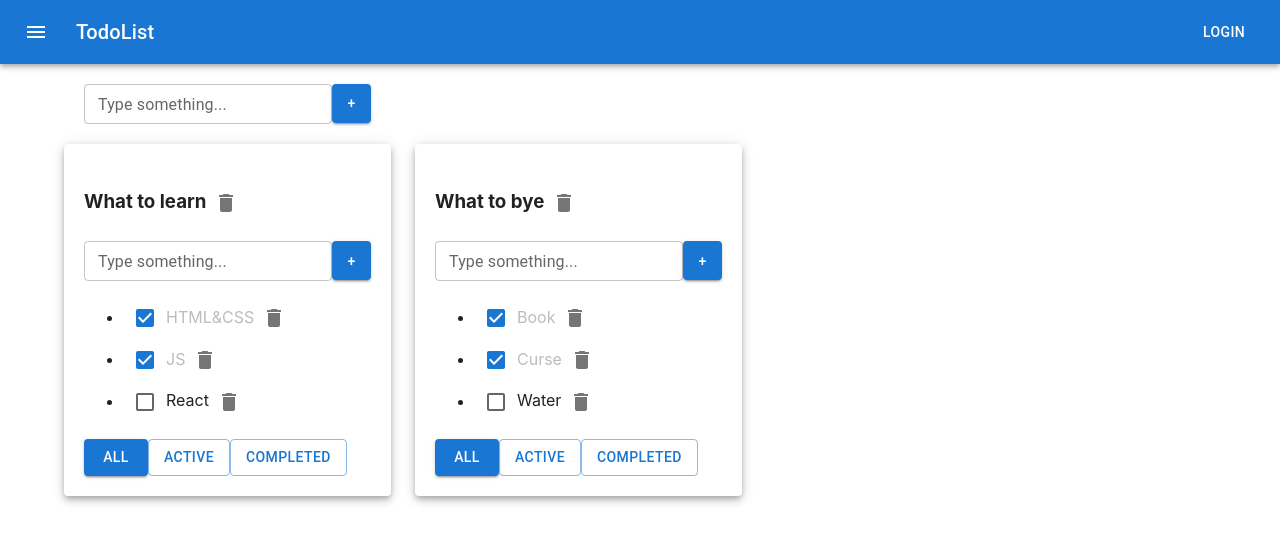
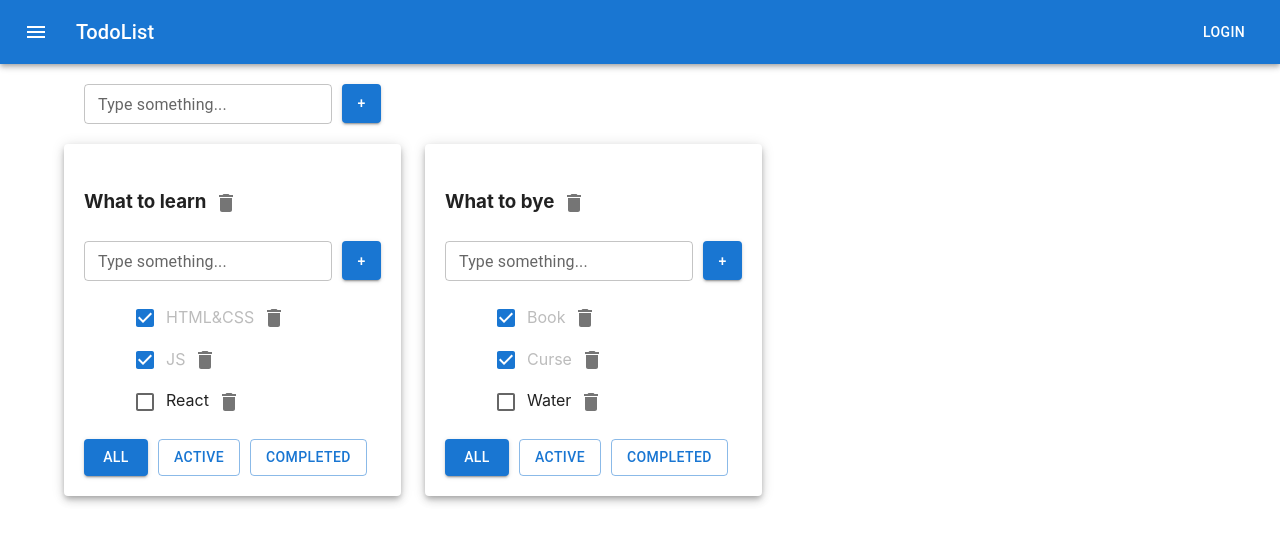
Before and after one commit to KirillDolzhenkov/task-manager-app, a React (Create React App) app: page / in a window 1280 px wide. Shown: the top 542 px of the page. Built offline with nearby package versions, Linux system fonts and the light colour scheme.

Commit message:
modified styles

```diff
--- a/src/App.css
+++ b/src/App.css
@@ -6,3 +6,20 @@
 .App > div {
   margin-right: 50px;
 }*/
+
+
+.input-section > div {
+    margin-right: 10px;
+}
+
+.filter-section button {
+    margin-right: 10px;
+}
+
+.filter-section button:last-child {
+    margin-right: 0;
+}
+
+.tasks-list {
+    list-style-type: none;
+}
--- a/src/TodoList.tsx
+++ b/src/TodoList.tsx
@@ -77,7 +77,7 @@ export const Todolist: React.FC<TodolistPropsType> = (props) => {
 
     const mappedTasks: JSX.Element[] = props.tasks.map(t => {
         return (
-            <li key={t.id}>
+            <li key={t.id} >
 
                 {/*<ButtonComponent
                     name={"X"}
@@ -132,11 +132,11 @@ export const Todolist: React.FC<TodolistPropsType> = (props) => {
 
             <AddItemForm addItem={(title)=>onAddTask(props.id, title)}/>
 
-            <ul>
+            <ul className="tasks-list">
                 {mappedTasks}
             </ul>
 
-            <div>
+            <div className="filter-section">
                 <Button
                     variant={allButtonVariant}
                     onClick={onAllHandler}
--- a/src/components/AddItemForm.tsx
+++ b/src/components/AddItemForm.tsx
@@ -48,7 +48,7 @@ export const AddItemForm: React.FC<AddItemFormPropsType> = (props) => {
 
     return (
         <>
-            <div>
+            <div className="input-section">
                 <TextField
                     error={!!error}
                     size="small"
```
